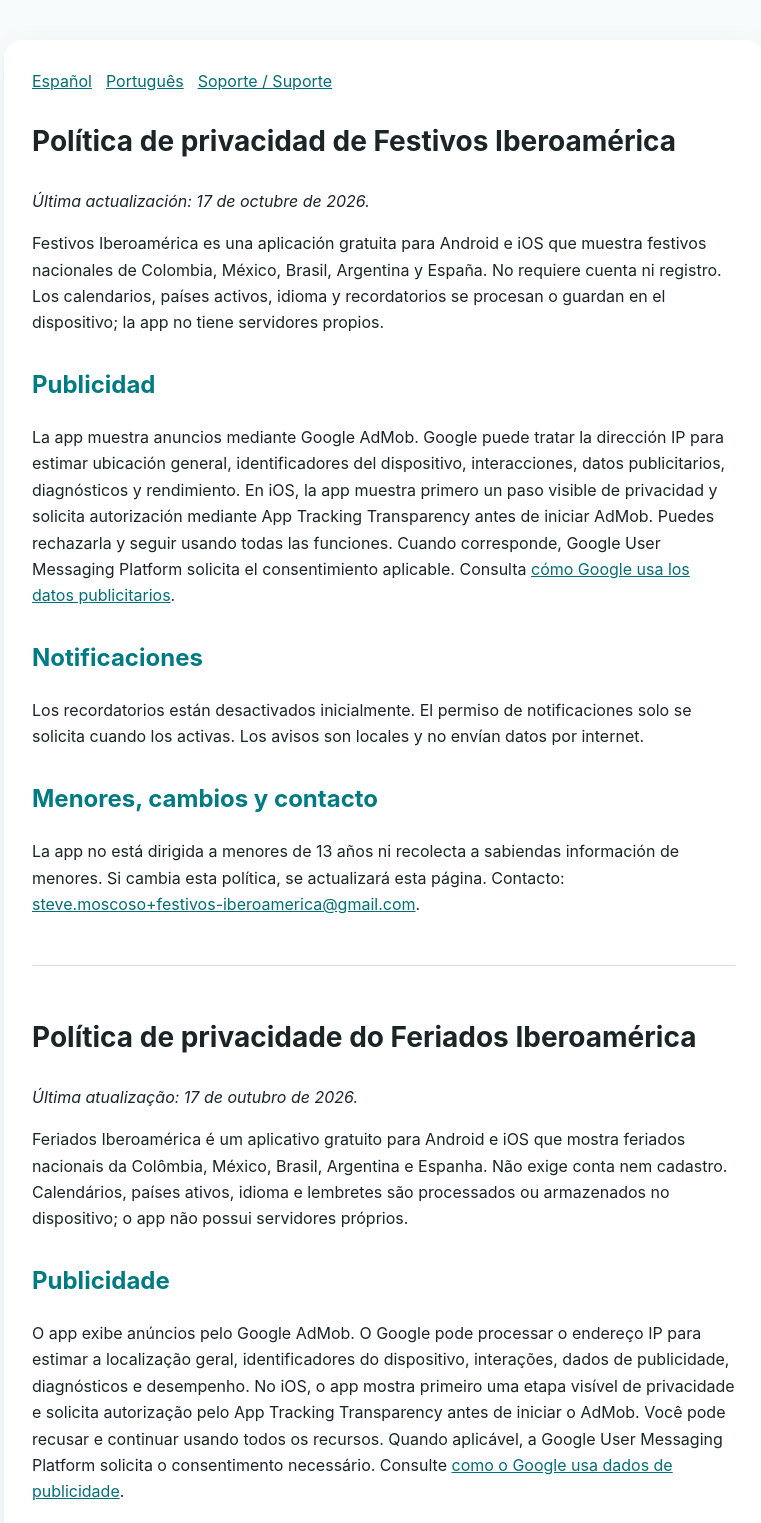
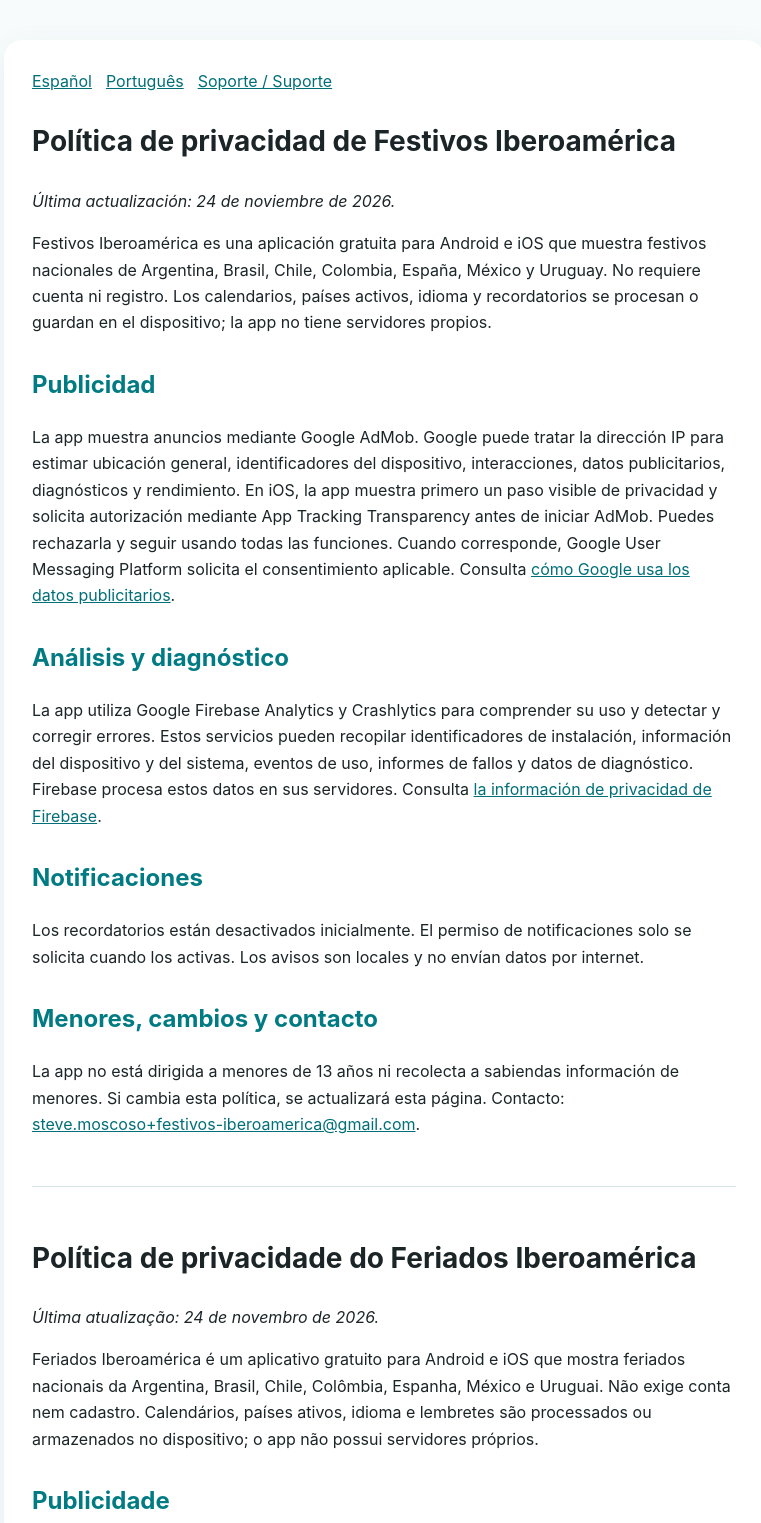
Before and after one commit to steveazul87/festivos-latam-privacy, a plain HTML site: page index.html in a window 1280 px wide. Shown: the top 1523 px of the page, without its empty margins (256-1017 px from the left). Drawn offline with Linux system fonts and the light colour scheme.

Commit message:
Update privacy policy for Firebase

```diff
--- a/index.html
+++ b/index.html
@@ -13,10 +13,12 @@ body{font-family:-apple-system,BlinkMacSystemFont,"Segoe UI",Roboto,sans-serif;m
 <nav><a href="#es">Español</a><a href="#pt">Português</a><a href="support.html">Soporte / Suporte</a></nav>
 <section id="es">
 <h1>Política de privacidad de Festivos Iberoamérica</h1>
-<p><em>Última actualización: 17 de octubre de 2026.</em></p>
-<p>Festivos Iberoamérica es una aplicación gratuita para Android e iOS que muestra festivos nacionales de Colombia, México, Brasil, Argentina y España. No requiere cuenta ni registro. Los calendarios, países activos, idioma y recordatorios se procesan o guardan en el dispositivo; la app no tiene servidores propios.</p>
+<p><em>Última actualización: 24 de noviembre de 2026.</em></p>
+<p>Festivos Iberoamérica es una aplicación gratuita para Android e iOS que muestra festivos nacionales de Argentina, Brasil, Chile, Colombia, España, México y Uruguay. No requiere cuenta ni registro. Los calendarios, países activos, idioma y recordatorios se procesan o guardan en el dispositivo; la app no tiene servidores propios.</p>
 <h2>Publicidad</h2>
 <p>La app muestra anuncios mediante Google AdMob. Google puede tratar la dirección IP para estimar ubicación general, identificadores del dispositivo, interacciones, datos publicitarios, diagnósticos y rendimiento. En iOS, la app muestra primero un paso visible de privacidad y solicita autorización mediante App Tracking Transparency antes de iniciar AdMob. Puedes rechazarla y seguir usando todas las funciones. Cuando corresponde, Google User Messaging Platform solicita el consentimiento aplicable. Consulta <a href="https://policies.google.com/technologies/ads">cómo Google usa los datos publicitarios</a>.</p>
+<h2>Análisis y diagnóstico</h2>
+<p>La app utiliza Google Firebase Analytics y Crashlytics para comprender su uso y detectar y corregir errores. Estos servicios pueden recopilar identificadores de instalación, información del dispositivo y del sistema, eventos de uso, informes de fallos y datos de diagnóstico. Firebase procesa estos datos en sus servidores. Consulta <a href="https://firebase.google.com/support/privacy">la información de privacidad de Firebase</a>.</p>
 <h2>Notificaciones</h2>
 <p>Los recordatorios están desactivados inicialmente. El permiso de notificaciones solo se solicita cuando los activas. Los avisos son locales y no envían datos por internet.</p>
 <h2>Menores, cambios y contacto</h2>
@@ -25,10 +27,12 @@ body{font-family:-apple-system,BlinkMacSystemFont,"Segoe UI",Roboto,sans-serif;m
 <hr>
 <section id="pt" lang="pt-BR">
 <h1>Política de privacidade do Feriados Iberoamérica</h1>
-<p><em>Última atualização: 17 de outubro de 2026.</em></p>
-<p>Feriados Iberoamérica é um aplicativo gratuito para Android e iOS que mostra feriados nacionais da Colômbia, México, Brasil, Argentina e Espanha. Não exige conta nem cadastro. Calendários, países ativos, idioma e lembretes são processados ou armazenados no dispositivo; o app não possui servidores próprios.</p>
+<p><em>Última atualização: 24 de novembro de 2026.</em></p>
+<p>Feriados Iberoamérica é um aplicativo gratuito para Android e iOS que mostra feriados nacionais da Argentina, Brasil, Chile, Colômbia, Espanha, México e Uruguai. Não exige conta nem cadastro. Calendários, países ativos, idioma e lembretes são processados ou armazenados no dispositivo; o app não possui servidores próprios.</p>
 <h2>Publicidade</h2>
 <p>O app exibe anúncios pelo Google AdMob. O Google pode processar o endereço IP para estimar a localização geral, identificadores do dispositivo, interações, dados de publicidade, diagnósticos e desempenho. No iOS, o app mostra primeiro uma etapa visível de privacidade e solicita autorização pelo App Tracking Transparency antes de iniciar o AdMob. Você pode recusar e continuar usando todos os recursos. Quando aplicável, a Google User Messaging Platform solicita o consentimento necessário. Consulte <a href="https://policies.google.com/technologies/ads">como o Google usa dados de publicidade</a>.</p>
+<h2>Análise e diagnóstico</h2>
+<p>O app utiliza Google Firebase Analytics e Crashlytics para entender seu uso e detectar e corrigir erros. Esses serviços podem coletar identificadores de instalação, informações do dispositivo e do sistema, eventos de uso, relatórios de falhas e dados de diagnóstico. O Firebase processa esses dados em seus servidores. Consulte <a href="https://firebase.google.com/support/privacy">as informações de privacidade do Firebase</a>.</p>
 <h2>Notificações</h2>
 <p>Os lembretes ficam desativados inicialmente. A permissão de notificações só é solicitada quando você os ativa. Os avisos são locais e não enviam dados pela internet.</p>
 <h2>Crianças, alterações e contato</h2>
```
